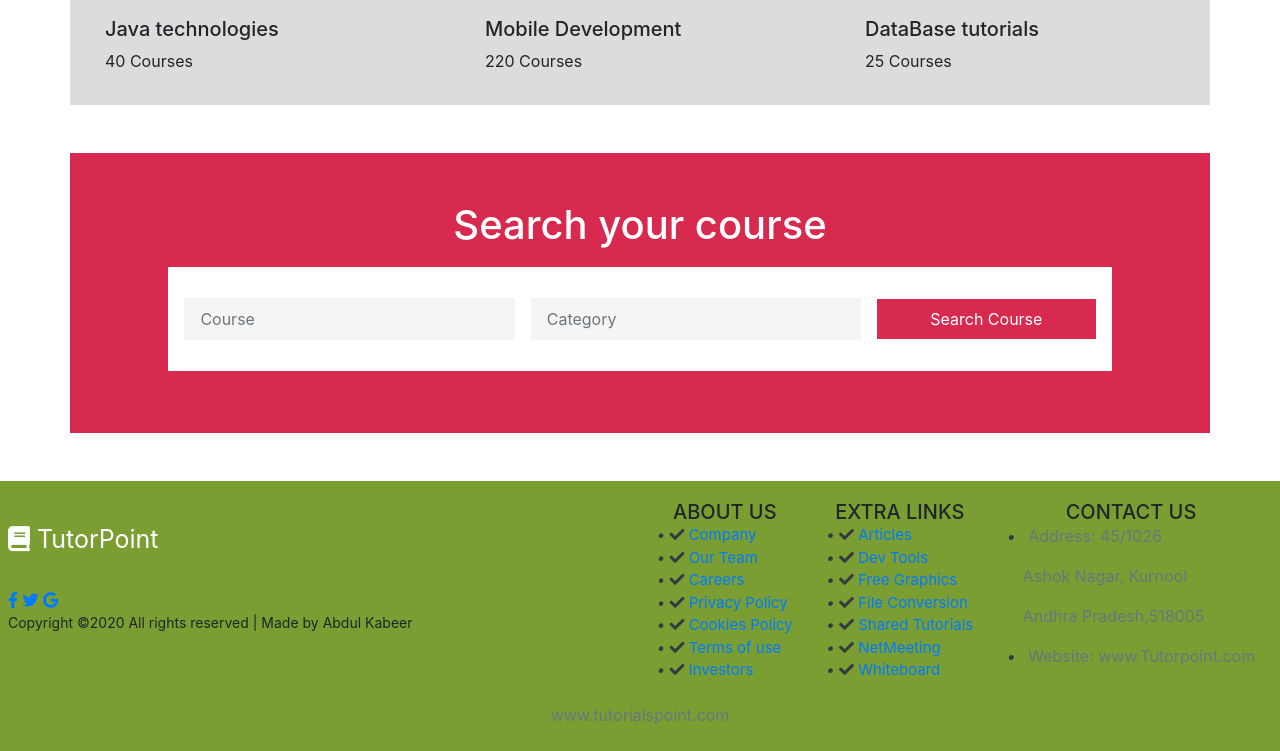
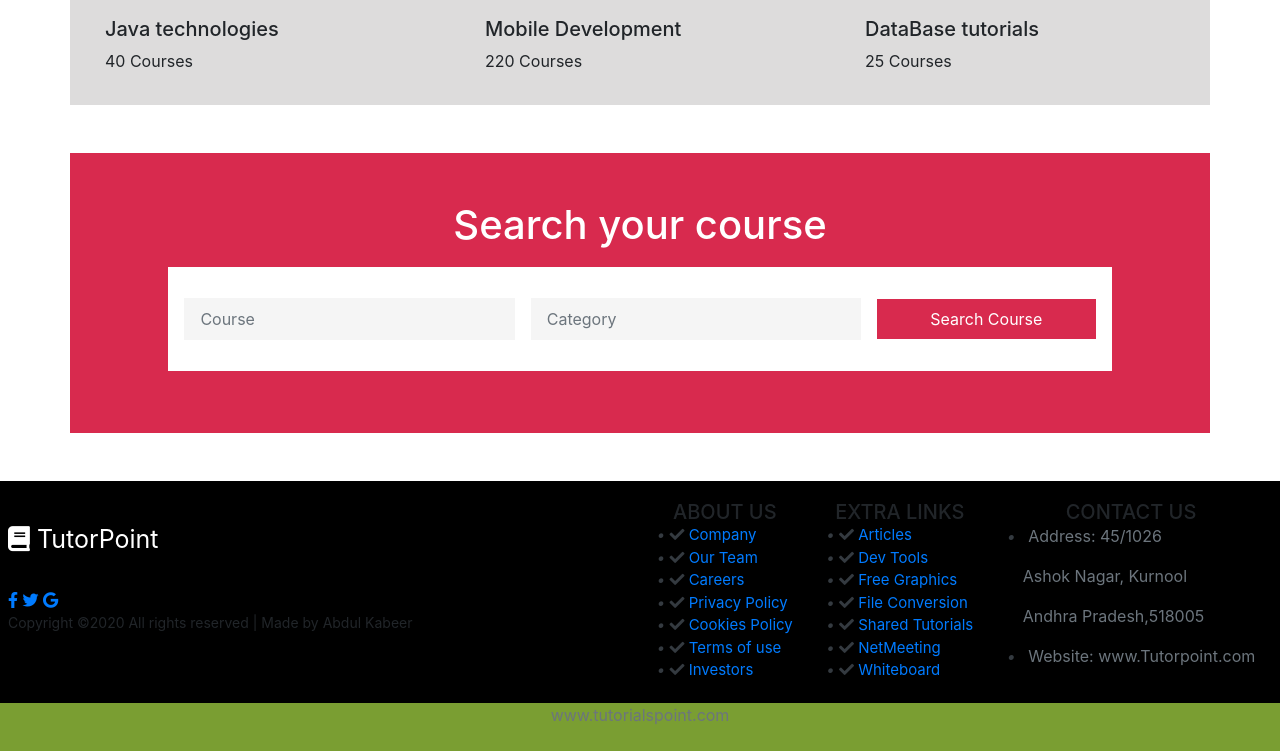
Before and after one commit to ShaikAbdulKabeer/TutorPoint-webapp, a plain HTML site: page index.html in a window 1280 px wide. Shown: the part 1483-2234 px from the top of the page. Drawn offline with Linux system fonts and the light colour scheme.

Commit message:
Update style.css

```diff
--- a/css/style.css
+++ b/css/style.css
@@ -71,7 +71,7 @@
 
 /* ---------- Footer styling Start ---------- */
 .footer {
-  background-color: var(--main-green);
+  background-color: black;
   padding: 1.2rem 0.5rem;
   display: flex;
   justify-content: space-between;
```
